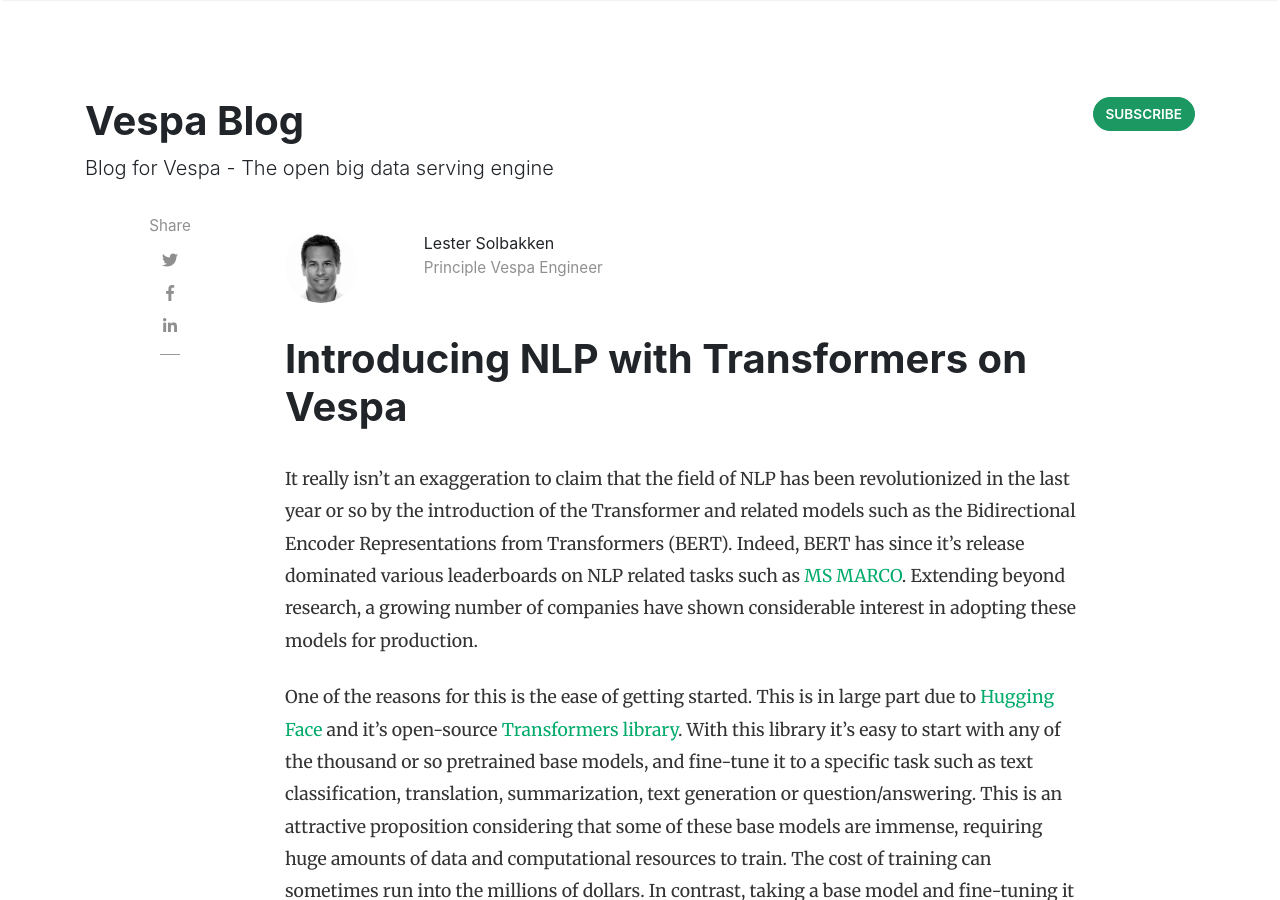
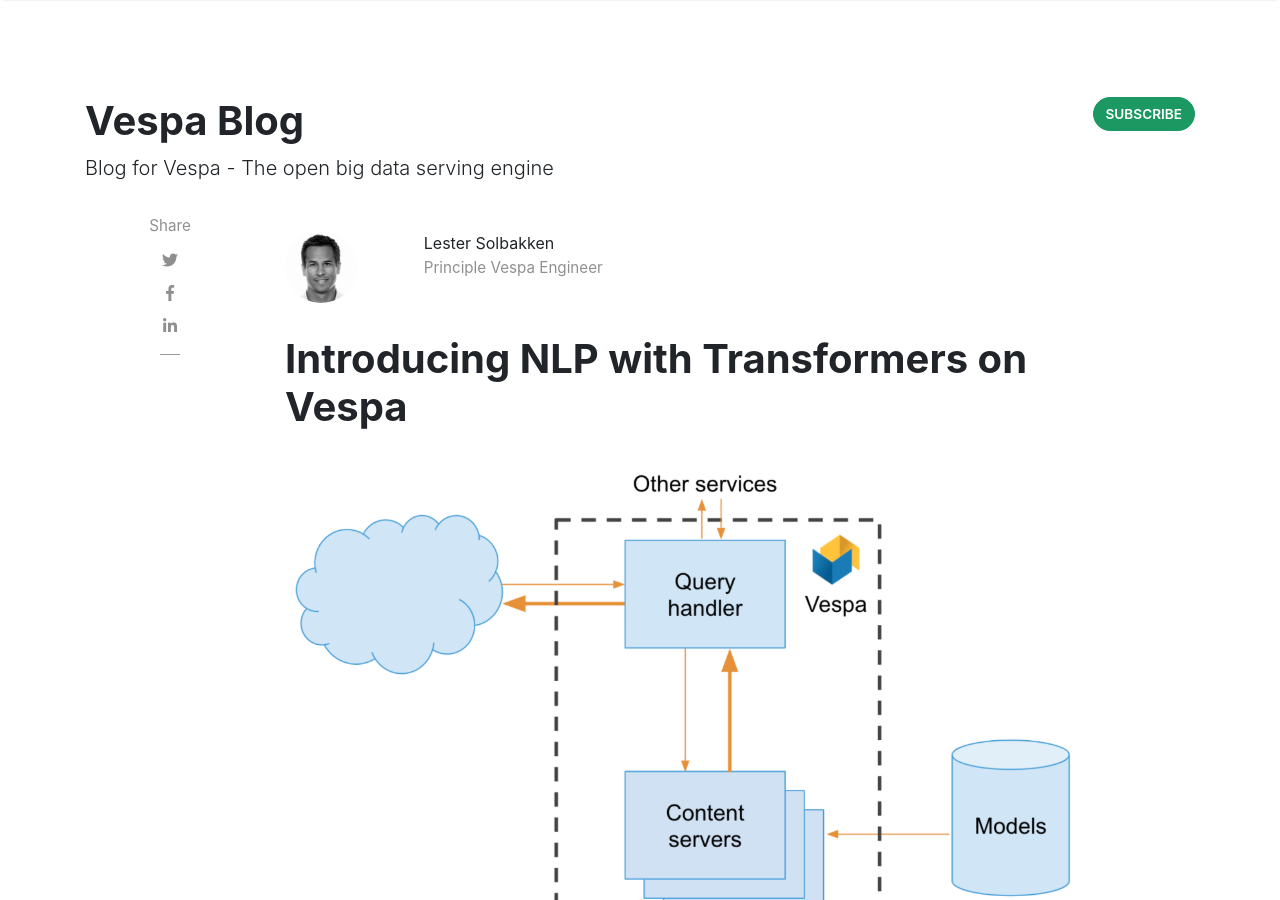
Before and after one commit to vespa-engine/blog, a Jekyll site: the page built from _posts/2020-07-02-introducing-nlp-with-transformers-on-vespa.md, in a window 1280 px wide and 900 px high. Built offline with Jekyll 4.4.1, drawn with Linux system fonts in a browser that asks for light colours; nearby versions of some CDN libraries; comment, search, counter and statistics services are not loaded.

Commit message:
Add image to transformer blog post front matter

```diff
--- a/_posts/2020-07-02-introducing-nlp-with-transformers-on-vespa.md
+++ b/_posts/2020-07-02-introducing-nlp-with-transformers-on-vespa.md
@@ -4,6 +4,7 @@
 date: '2020-07-02'
 tags: []
 author: lesters
+image: assets/2020-07-02-introducing-nlp-with-transformers-on-vespa/models_on_content_nodes.png
 excerpt: We’ve been working a lot lately on evaluating Transformer models in
          Vespa. Here we show how and share a bit on how we view the benefits
          of inference in Vespa.
```
